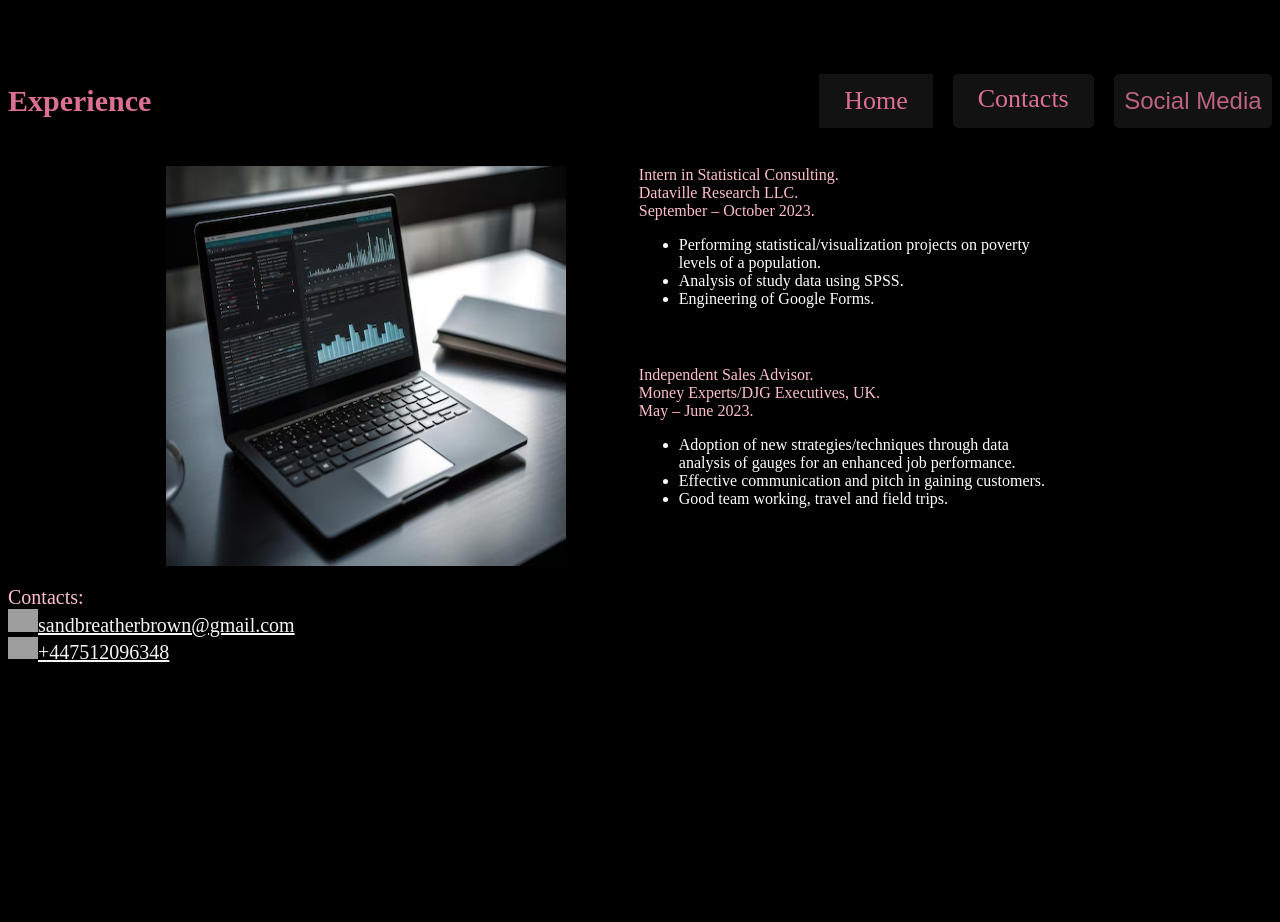
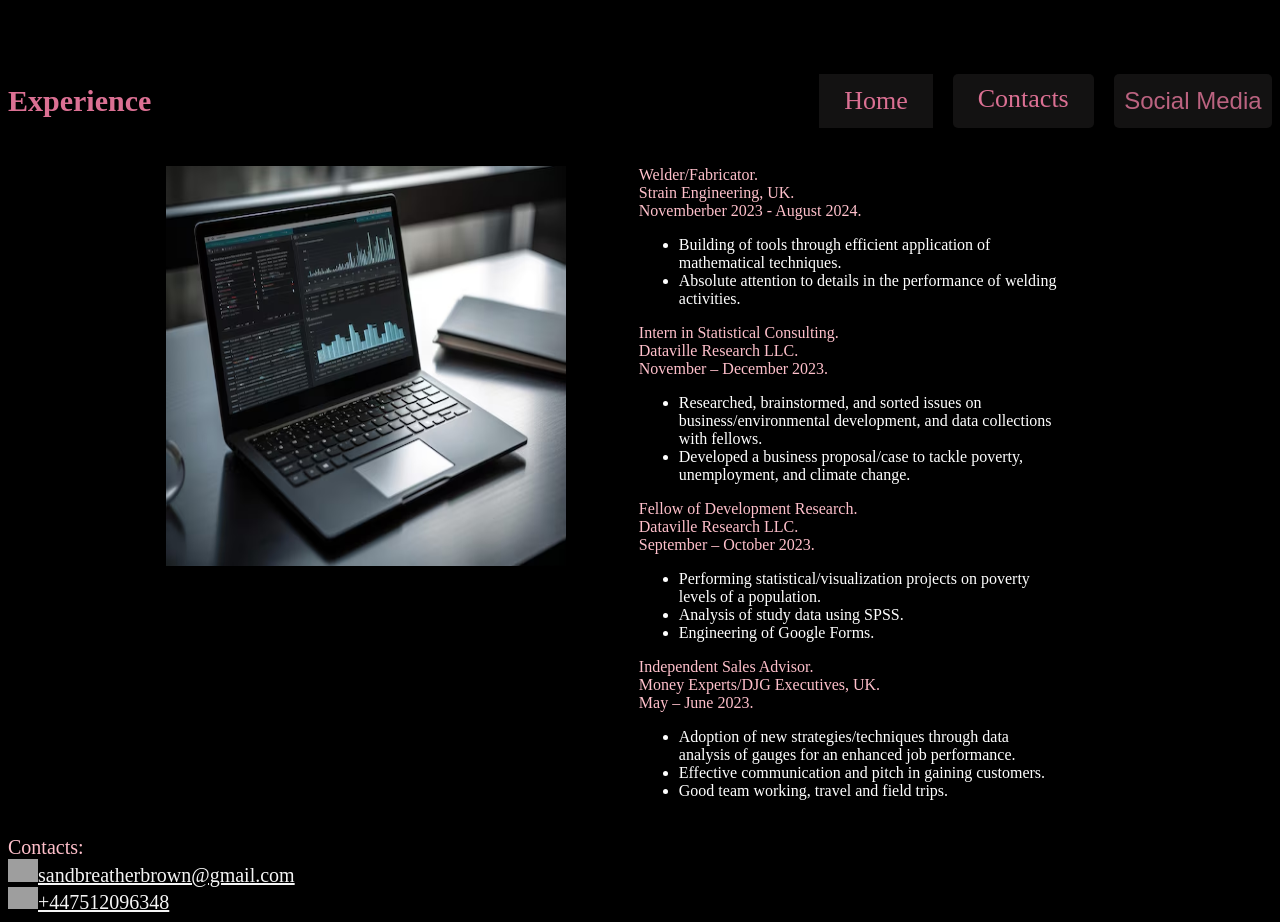
Before and after one commit to Mfonb/portfolio, a plain HTML site: page experience/index.html in a window 1280 px wide. Before the commit the page ends 800 px from the top, so only its background shows below. Drawn offline with nearby package versions, Linux system fonts and the light colour scheme; grey boxes are pictures that could not be loaded.

Commit message:
new cv and some additions

```diff
--- a/experience/index.html
+++ b/experience/index.html
@@ -46,13 +46,30 @@
         <img id="image" src="../files/experienceImage.avif" alt="work logo">
         <div class="experience">
             <article>
-                <div class="main">Intern in Statistical Consulting.</div><div class="main">Dataville Research LLC.</div><div class="main">September – October 2023.</div>
+                <div class="main">Welder/Fabricator.</div><div class="main">Strain Engineering, UK.</div><div class="main">Novemberber 2023 - August 2024.</div>
+                <ul>
+                    <li>Building of tools through efficient application of mathematical techniques.</li>
+                    <li>Absolute attention to details in the performance of welding activities.</li>
+                </ul>
+            </article>
+
+            <article>
+                <div class="main">Intern in Statistical Consulting.</div><div class="main">Dataville Research LLC.</div><div class="main">November – December 2023.</div>
+                <ul>
+                    <li>Researched, brainstormed, and sorted issues on business/environmental development, and data collections with fellows. </li>
+                    <li>Developed a business proposal/case to tackle poverty, unemployment, and climate change.</li>
+                </ul>
+            </article>
+
+            <article>
+                <div class="main">Fellow of Development Research. </div><div class="main">Dataville Research LLC.</div><div class="main">September – October 2023.</div>
                 <ul>
                     <li>Performing statistical/visualization projects on poverty levels of a population.</li>
                     <li>Analysis of study data using SPSS.</li>
                     <li>Engineering of Google Forms.</li>
                 </ul>
-            </article>
+
+
             <article>
                 <div class="main">Independent Sales Advisor.</div><div class="main">Money Experts/DJG Executives, UK.</div><div class="main">May – June 2023.</div>
                 <ul>
```
Also changed, not shown: index.html (+7 -6 lines), 2 other files.
